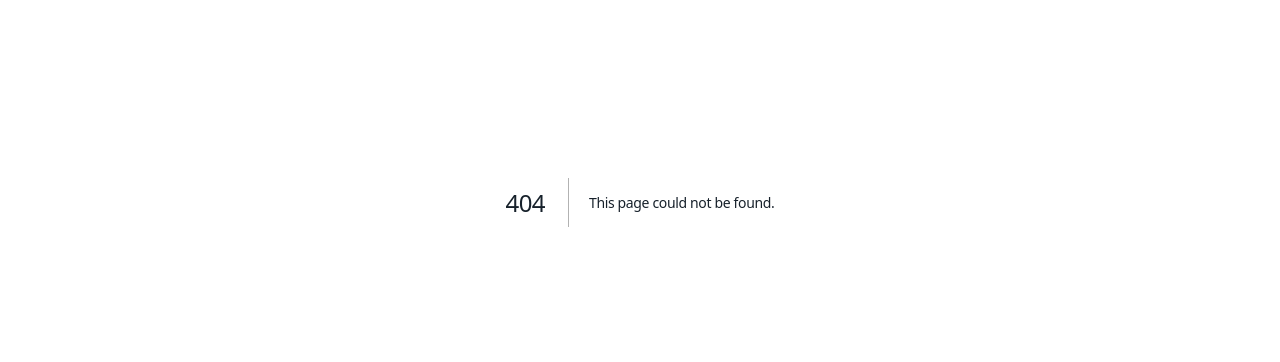
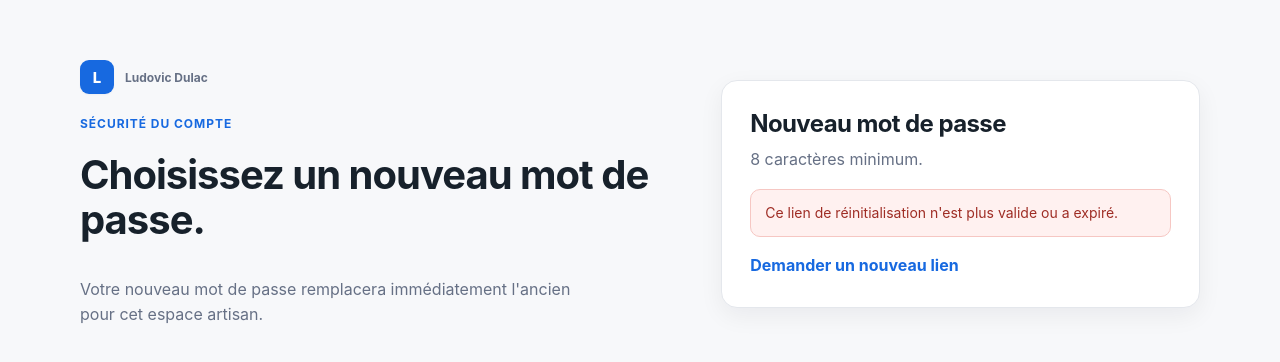
Before and after one commit to ludodulac/DROP-Service, a Next.js app: page /update-password in a window 1280 px wide. Before the commit this address had no page. Shown: the part 198-560 px from the top of the page. Built offline with nearby package versions, Linux system fonts and the light colour scheme; no server answers.

Commit message:
Add password update page

```diff
--- /dev/null
+++ b/src/app/update-password/page.tsx
@@ -0,0 +1,128 @@
+"use client";
+
+import Link from "next/link";
+import { FormEvent, useEffect, useState } from "react";
+import { useRouter } from "next/navigation";
+import { supabase } from "@/lib/supabase";
+
+function EyeIcon({ visible }: { visible: boolean }) {
+  return visible ? (
+    <svg aria-hidden="true" width="20" height="20" viewBox="0 0 24 24" fill="none" stroke="currentColor" strokeWidth="2" strokeLinecap="round" strokeLinejoin="round">
+      <path d="M2 12s3.5-7 10-7 10 7 10 7-3.5 7-10 7S2 12 2 12Z" />
+      <circle cx="12" cy="12" r="3" />
+    </svg>
+  ) : (
+    <svg aria-hidden="true" width="20" height="20" viewBox="0 0 24 24" fill="none" stroke="currentColor" strokeWidth="2" strokeLinecap="round" strokeLinejoin="round">
+      <path d="m3 3 18 18" />
+      <path d="M10.6 10.7a2 2 0 0 0 2.7 2.7" />
+      <path d="M9.9 4.2A10.7 10.7 0 0 1 12 4c6.5 0 10 8 10 8a17.7 17.7 0 0 1-2.1 3.2" />
+      <path d="M6.6 6.6C3.7 8.6 2 12 2 12s3.5 8 10 8a9.8 9.8 0 0 0 4.3-1" />
+    </svg>
+  );
+}
+
+export default function UpdatePasswordPage() {
+  const router = useRouter();
+  const [password, setPassword] = useState("");
+  const [showPassword, setShowPassword] = useState(false);
+  const [loading, setLoading] = useState(false);
+  const [checking, setChecking] = useState(true);
+  const [canReset, setCanReset] = useState(false);
+  const [error, setError] = useState("");
+  const [success, setSuccess] = useState(false);
+
+  useEffect(() => {
+    let mounted = true;
+
+    async function checkSession() {
+      const { data } = await supabase.auth.getSession();
+      if (mounted) {
+        setCanReset(Boolean(data.session));
+        setChecking(false);
+      }
+    }
+
+    void checkSession();
+
+    const { data: listener } = supabase.auth.onAuthStateChange((event, session) => {
+      if (!mounted) return;
+      if (event === "PASSWORD_RECOVERY" || session) {
+        setCanReset(true);
+        setChecking(false);
+      }
+    });
+
+    return () => {
+      mounted = false;
+      listener.subscription.unsubscribe();
+    };
+  }, []);
+
+  async function handleSubmit(event: FormEvent<HTMLFormElement>) {
+    event.preventDefault();
+    setLoading(true);
+    setError("");
+
+    const { error: updateError } = await supabase.auth.updateUser({ password });
+    if (updateError) {
+      setError("Impossible de modifier le mot de passe. Le lien a peut-être expiré : demandez un nouveau lien.");
+      setLoading(false);
+      return;
+    }
+
+    setSuccess(true);
+    setLoading(false);
+    window.setTimeout(() => router.replace("/dashboard"), 1200);
+  }
+
+  return (
+    <main style={{ padding: "56px 0 72px" }}>
+      <div className="auth-shell">
+        <section className="auth-intro">
+          <div className="brand-lockup"><span className="brand-mark">L</span><span>Ludovic Dulac</span></div>
+          <p className="eyebrow">Sécurité du compte</p>
+          <h1 style={{ marginBottom: 14 }}>Choisissez un nouveau mot de passe.</h1>
+          <p className="muted" style={{ maxWidth: 520, margin: 0 }}>Votre nouveau mot de passe remplacera immédiatement l'ancien pour cet espace artisan.</p>
+        </section>
+
+        <section className="card auth-card">
+          <div>
+            <h2 style={{ marginTop: 0, marginBottom: 8 }}>Nouveau mot de passe</h2>
+            <p className="muted" style={{ marginTop: 0 }}>8 caractères minimum.</p>
+          </div>
+
+          {checking ? (
+            <p className="muted">Vérification du lien…</p>
+          ) : !canReset ? (
+            <div>
+              <p className="alert-error" role="alert">Ce lien de réinitialisation n'est plus valide ou a expiré.</p>
+              <p style={{ marginBottom: 0 }}><Link className="text-link" href="/forgot-password">Demander un nouveau lien</Link></p>
+            </div>
+          ) : success ? (
+            <div className="alert-success" role="status">Mot de passe modifié. Ouverture de votre espace…</div>
+          ) : (
+            <form onSubmit={handleSubmit} className="form-grid">
+              <label className="field-label">Nouveau mot de passe
+                <span style={{ position: "relative", display: "block" }}>
+                  <input className="field" style={{ paddingRight: 48 }} required minLength={8} type={showPassword ? "text" : "password"} autoComplete="new-password" value={password} onChange={(e) => setPassword(e.target.value)} />
+                  <button
+                    type="button"
+                    onClick={() => setShowPassword((value) => !value)}
+                    aria-label={showPassword ? "Masquer le mot de passe" : "Afficher le mot de passe"}
+                    title={showPassword ? "Masquer le mot de passe" : "Afficher le mot de passe"}
+                    style={{ position: "absolute", right: 10, top: "50%", transform: "translateY(-50%)", border: 0, background: "transparent", padding: 6, color: "#667085", cursor: "pointer", display: "grid", placeItems: "center" }}
+                  >
+                    <EyeIcon visible={showPassword} />
+                  </button>
+                </span>
+                <span className="field-help">Utilisez l’œil pour vérifier votre saisie avant de valider.</span>
+              </label>
+              {error && <p className="alert-error" role="alert">{error}</p>}
+              <button className="button" type="submit" disabled={loading}>{loading ? "Modification…" : "Enregistrer mon nouveau mot de passe"}</button>
+            </form>
+          )}
+        </section>
+      </div>
+    </main>
+  );
+}
```
